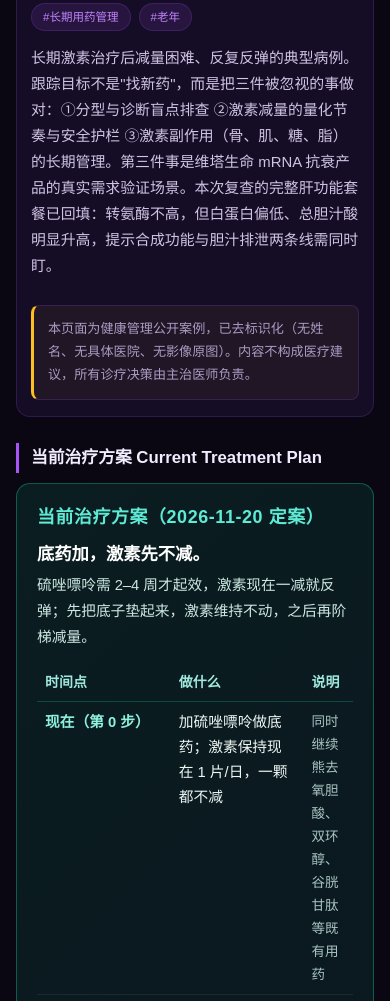
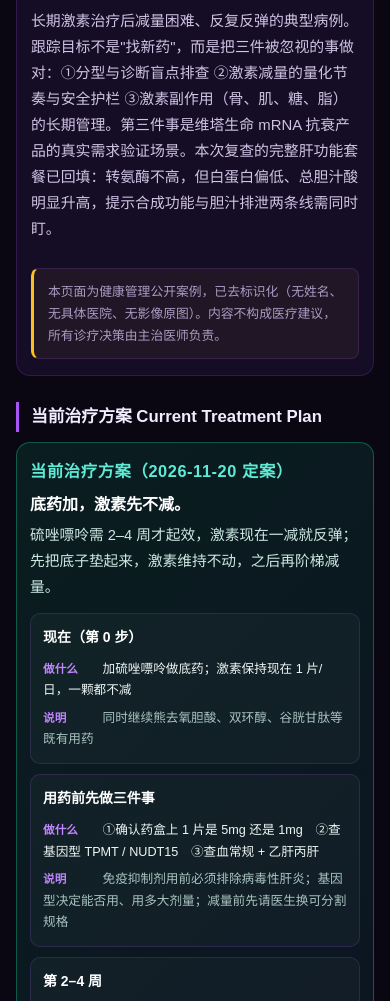
Before and after one commit to huangwei361/prometheus-group-site, a plain HTML site: page cases/index.html in a window 390 px wide. Shown: the part 999-2000 px from the top of the page. Drawn offline with Linux system fonts and the light colour scheme.

Commit message:
Case center: mobile layout - tables switch to card mode on phones (fixes narrow 3rd column in Current Treatment Plan), data-label on all table cells, wider padding/typography on mobile

```diff
--- a/cases/app.js
+++ b/cases/app.js
@@ -63,10 +63,11 @@
       '<div class="plan-box"><div class="pb-h">' + esc(p.title) + '</div>' +
       '<div class="pb-head">' + esc(p.headline) + '</div>' +
       '<div class="pb-why">' + esc(p.why) + '</div>' +
-      '<table><thead><tr><th style="width:20%">时间点</th><th style="width:42%">做什么</th><th>说明</th></tr></thead><tbody>';
+      '<table class="ptab"><thead><tr><th style="width:20%">时间点</th><th style="width:42%">做什么</th><th>说明</th></tr></thead><tbody>';
     (p.steps || []).forEach(function (s) {
-      h += '<tr><td class="w">' + esc(s.when) + '</td><td>' + esc(s.what) + '</td>' +
-        '<td class="n">' + esc(s.note) + '</td></tr>';
+      h += '<tr><td class="w t-first" data-label="时间点">' + esc(s.when) + '</td>' +
+        '<td data-label="做什么">' + esc(s.what) + '</td>' +
+        '<td class="n" data-label="说明">' + esc(s.note) + '</td></tr>';
     });
     h += '</tbody></table>';
     if (p.goal) h += '<div class="pb-goal"><b>目标：</b>' + esc(p.goal) + '</div>';
@@ -146,12 +147,12 @@
           esc(g.plain.advice) + '</div></div>' : '') +
         '<table class="mtable"><thead><tr><th>指标</th><th>基线</th><th>当前</th><th>目标</th><th>频次</th><th>趋势</th></tr></thead><tbody>';
       (g.metrics || []).forEach(function (m) {
-        h += '<tr><td>' + (m.star ? '<span class="star">★</span> ' : '') + esc(m.name) +
+        h += '<tr><td class="t-first" data-label="指标">' + (m.star ? '<span class="star">★</span> ' : '') + esc(m.name) +
           (m.unit && m.unit !== '—' ? ' <span style="color:#7d6f96;font-size:.85em">' + esc(m.unit) + '</span>' : '') + '</td>' +
-          '<td>' + esc(m.baseline) + '</td><td>' + esc(m.current) + '</td>' +
-          '<td style="color:#c084fc">' + esc(m.target) + '</td>' +
-          '<td style="color:#a99cc4">' + esc(m.freq) + '</td>' +
-          '<td>' + trendIcon(m.trend) + '</td></tr>';
+          '<td data-label="基线">' + esc(m.baseline) + '</td><td data-label="当前">' + esc(m.current) + '</td>' +
+          '<td data-label="目标" style="color:#c084fc">' + esc(m.target) + '</td>' +
+          '<td data-label="频次" style="color:#a99cc4">' + esc(m.freq) + '</td>' +
+          '<td data-label="趋势">' + trendIcon(m.trend) + '</td></tr>';
       });
       h += '</tbody></table></div>';
     });
@@ -187,7 +188,9 @@
       h += '<h2 class="sec">随访节奏</h2><div class="card"><table class="fu">' +
         '<thead><tr><th>项目</th><th>频次</th><th>说明</th></tr></thead><tbody>';
       c.followup.forEach(function (f) {
-        h += '<tr><td>' + esc(f.item) + '</td><td>' + esc(f.freq) + '</td><td>' + esc(f.note) + '</td></tr>';
+        h += '<tr><td class="t-first" data-label="项目">' + esc(f.item) + '</td>' +
+          '<td data-label="频次">' + esc(f.freq) + '</td>' +
+          '<td data-label="说明">' + esc(f.note) + '</td></tr>';
       });
       h += '</tbody></table></div>';
     }
@@ -212,10 +215,10 @@
     c.pending_checks.forEach(function (p) {
       var st = p.status || '待核实';
       var cls = st === '已关闭' ? 'ok' : (st === '进行中' ? 'doing' : 'todo');
-      h += '<tr><td><span class="chip st-' + cls + '" style="font-size:.68em">' + esc(st) + '</span>' +
+      h += '<tr><td class="t-first" data-label="状态"><span class="chip st-' + cls + '" style="font-size:.68em">' + esc(st) + '</span>' +
         (p.status_note ? '<div style="color:#b9a9d6;font-size:.85em;margin-top:.3em">' + esc(p.status_note) + '</div>' : '') + '</td>' +
-        '<td>' + esc(p.item) + '</td><td>' + esc(p.why) + '</td>' +
-        '<td style="color:#a99cc4">' + esc(p.how) + '</td></tr>';
+        '<td data-label="待核实事项">' + esc(p.item) + '</td><td data-label="为什么关键">' + esc(p.why) + '</td>' +
+        '<td data-label="怎么拿到" style="color:#a99cc4">' + esc(p.how) + '</td></tr>';
     });
     h += '</tbody></table></div>';
     return h;
@@ -226,8 +229,9 @@
     var h = '<h2 class="sec">下一步 Next Steps</h2>' +
       '<div class="card"><table class="mtable"><thead><tr><th>序</th><th>动作</th><th>说明</th></tr></thead><tbody>';
     c.next_steps.forEach(function (s) {
-      h += '<tr><td>' + esc(s.step) + '</td><td>' + esc(s.action) + '</td>' +
-        '<td style="color:#a99cc4">' + esc(s.note) + '</td></tr>';
+      h += '<tr><td class="t-first" data-label="序">' + esc(s.step) + '</td>' +
+        '<td data-label="动作">' + esc(s.action) + '</td>' +
+        '<td data-label="说明" style="color:#a99cc4">' + esc(s.note) + '</td></tr>';
     });
     h += '</tbody></table></div>';
     return h;
--- a/cases/style3.css
+++ b/cases/style3.css
@@ -61,13 +61,37 @@ footer{margin-top:60px;padding:30px 0 50px;border-top:1px solid var(--line);text
   .tab{padding:7px 14px;font-size:.78em}
   h2.sec{font-size:1.05em;margin:26px 0 10px}
   .note{padding:12px 14px;font-size:.82em}
-  /* metric table -> scrollable instead of squashed */
-  .mtable{display:block;overflow-x:auto;white-space:nowrap;-webkit-overflow-scrolling:touch}
-  .mtable thead,.mtable tbody{display:table;width:100%;min-width:520px}
-  .ptable{font-size:.84em}
-  .ptable td{padding:8px 3px}
-  .fu{font-size:.82em}
-  .fu td,.fu th{padding:8px 5px}
+  /* ---------- 表格：手机端改为卡片式，避免列被挤窄（如“当前治疗方案”第3列）---------- */
+  .mtable,.fu,.plan-box table{display:block;width:100%}
+  .mtable thead,.fu thead,.plan-box table thead{display:none}
+  .mtable tbody,.fu tbody,.plan-box table tbody{display:block}
+  .mtable tr,.fu tr,.plan-box table tr{display:block;background:rgba(255,255,255,.03);
+    border:1px solid var(--line);border-radius:10px;padding:9px 12px;margin:10px 0}
+  .mtable td,.fu td,.plan-box table td{display:block;border:none;padding:3px 0;
+    font-size:.86em;line-height:1.7;white-space:normal;word-break:break-word;overflow-wrap:anywhere}
+  .mtable td::before,.fu td::before,.plan-box table td::before{content:attr(data-label);
+    display:inline-block;min-width:4.6em;margin-right:6px;color:var(--p3);font-size:.92em;font-weight:600}
+  .mtable td.t-first::before,.fu td.t-first::before,.plan-box table td.t-first::before{display:none}
+  .mtable td.t-first,.fu td.t-first,.plan-box table td.t-first{font-size:.95em;font-weight:700;
+    color:#fff;margin-bottom:5px;line-height:1.6}
+  .plan-box table td.w{white-space:normal}
+  .plan-box table td.n{font-size:.86em}
+  .mtable tr:hover td,.fu tr:hover td{background:transparent}
+  /* 病例档案：项目名一行、内容一行 */
+  .ptable{font-size:.86em}
+  .ptable tr{display:block;padding:7px 0;border-bottom:1px solid rgba(255,255,255,.05)}
+  .ptable td{display:block;padding:1px 0;border:none;width:auto;white-space:normal}
+  .ptable td:first-child{color:var(--p3);font-size:.82em;font-weight:600;width:auto}
+  /* 其余板块在手机上的留白与字号 */
+  .plan-box,.plain-box{padding:14px 13px}
+  .plan-box .pb-h{font-size:1.02em}
+  .plan-box .pb-head{font-size:1em}
+  .plain-box .pb-c{font-size:.94em}
+  .sec-t{font-size:.8em;line-height:1.7}
+  .card h3{font-size:.95em}
+  .gap .wy{font-size:.86em;line-height:1.7}
+  .note{font-size:.8em;line-height:1.7}
+  .card,.plan-box,.plain-box,.gap,.plain-grp{word-break:break-word;overflow-wrap:anywhere}
   .stage{flex-direction:column;gap:4px}
   .stage .num{flex:none}
   .ai{grid-template-columns:1fr}
```
